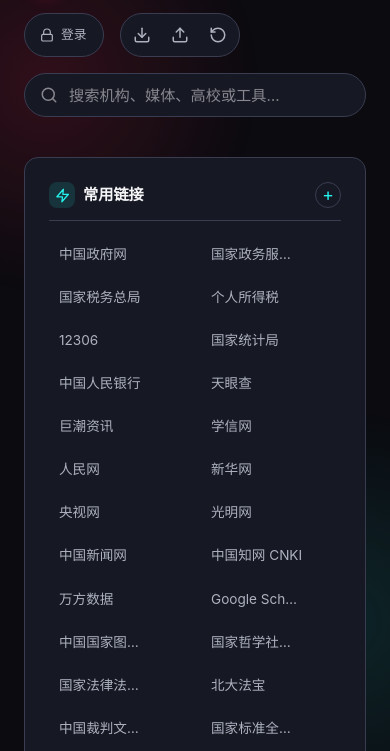
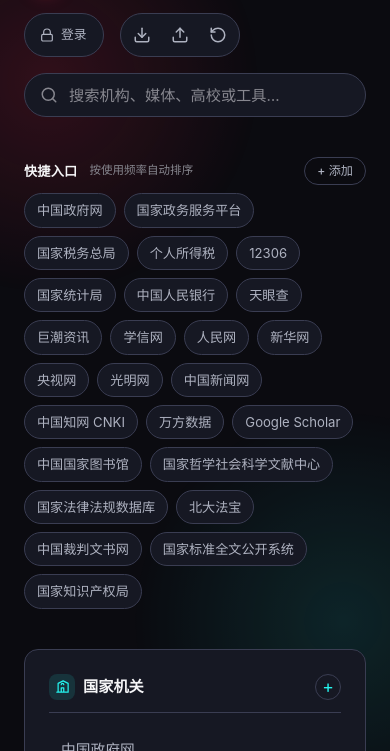
Before and after one commit to wangbingquan1991/authority-navigation, a browser extension: page pages/index.html in a window 390 px wide. Shown: the part 71-822 px from the top of the page. Drawn offline with nearby package versions, Linux system fonts and the light colour scheme; no server answers.

Commit message:
refactor(quick-links): render 快捷入口 as a compact pill strip, not a category card
「常用链接」是按点击频率排序的跨分类快捷栏，此前却渲染成普通分类卡片
（卡片外壳 + 分类图标 + 分类级标题 + 标题栏「+」），因此在视觉与语义上都被
读成「第 9 个分类」。改为紧凑胶囊横条并移出分类网格。

角色区分：
- 分类网格只负责分类；快捷入口改为渲染到 main#grid 之外，不再占据
  grid-column: 1/-1 的整行卡片槽位
- 去掉卡片外壳（无背景面 / 无边框 / 无内边距 / 无圆角）、分类图标与
  分类级标题，改用轻量标签 + 频率说明 + 右对齐「+ 添加」与胶囊流
- 胶囊沿用既有 --tk-* 语义变量，五个主题自动跟随；长机构名在 15em
  处截断，窄屏放开为 100%，横条 flex-wrap 换行不溢出

代码整理：
- QuickLinksCard → QuickAccess（原名与「卡片/分类」语义错位）
- 显示名「快捷入口」与持久化键「常用链接」显式分离：键名是历史数据
  的存储标识，改动会导致既有用户数据失联，因此只换显示文案
- 分类网格与快捷入口共用一份链接增删/移动处理逻辑（linkHandlers）
- 「快捷入口」显示名也加入系统保留名，避免被用作分类名

顺带修复一个移动链接的缺陷：
onMoveLink 从源分类移除时只清理了「移除列表」或「自建记录」之一。
默认链接被移入快捷入口时会在 customLinks 下留一条自建记录，若只写
removedCommonLinks，该链接会以自建项身份重新出现（移出等于无效）。
现在两种来源机制都清理，与 onDeleteLink 的既有做法保持一致。

验证：57 项测试通过；实机验证搜索联动、移入/移出/移除/添加、主题联动，
分类卡片高度保持 315px。

```diff
--- a/pages/index.html
+++ b/pages/index.html
@@ -548,87 +548,143 @@
   box-shadow: 0 0 0 2px var(--tk-glow-primary), 0 12px 32px var(--tk-shadow);
 }
 
-.card.link-drag-over,
-.quick-links-card.link-drag-over {
+.card.link-drag-over {
   border-color: var(--tk-secondary);
   box-shadow: 0 0 0 2px var(--tk-glow-secondary), 0 12px 32px var(--tk-shadow);
 }
 
 /* 链接项可拖动 */
-.links li,
-.quick-links li {
+.links li {
   cursor: grab;
 }
 
-.links li.dragging,
-.quick-links li.dragging {
+.links li.dragging {
   opacity: 0.5;
   cursor: grabbing;
 }
 
-/* 常用链接卡片：占据整行，链接横排 5 列展示 */
-.quick-links-card {
-  grid-column: 1 / -1;
-  cursor: default;
+/* ============================================================
+   快捷入口：按使用频率排序的跨分类快捷栏
+   ============================================================
+   刻意不使用卡片外壳（无背景面 / 无边框 / 无内边距 / 无圆角），
+   也不使用分类图标与分类级标题。它不是一个分类，因此不能在视觉上
+   与下方的分类卡片同构，否则会被读成「又一个分类」。 */
+.quick-access {
+  margin-bottom: var(--tk-space-xl);
 }
 
-.quick-links-card:hover {
-  transform: none;
-  border-color: var(--tk-border);
-  box-shadow: none;
+.quick-access-head {
+  display: flex;
+  align-items: center;
+  gap: var(--tk-space-sm);
+  margin-bottom: var(--tk-space-xs);
 }
 
-.quick-links {
-  display: grid;
-  grid-template-columns: repeat(5, 1fr);
-  gap: var(--tk-space-xs) var(--tk-space-sm);
-  list-style: none;
+.quick-access-label {
+  font-size: 0.82rem;
+  font-weight: 600;
+  color: var(--tk-text);
+  letter-spacing: 0.02em;
 }
 
-.quick-links li {
-  min-width: 0;
-  display: flex;
-  align-items: center;
-  gap: 2px;
-  border-radius: var(--tk-radius-sm);
-  transition: background var(--tk-transition);
+.quick-access-hint {
+  font-size: 0.72rem;
+  color: var(--tk-text-tertiary);
 }
 
-.quick-links li:hover {
-  background: var(--tk-surface-hover);
+.quick-access-add {
+  margin-left: auto;
+  padding: 4px 12px;
+  border: 1px solid var(--tk-border);
+  border-radius: var(--tk-radius-pill);
+  background: transparent;
+  color: var(--tk-text-secondary);
+  font-family: inherit;
+  font-size: 0.76rem;
+  font-weight: 500;
+  line-height: 1.5;
+  white-space: nowrap;
+  cursor: pointer;
+  transition: background var(--tk-transition), color var(--tk-transition), border-color var(--tk-transition);
 }
 
-.quick-links a {
-  flex: 1 1 auto;
-  min-width: 0;
-  display: block;
-  padding: 7px 10px;
-  border-radius: var(--tk-radius-sm);
+.quick-access-add:hover {
+  background: var(--tk-secondary-subtle);
+  color: var(--tk-secondary);
+  border-color: var(--tk-secondary);
+}
+
+.quick-access-list {
+  list-style: none;
+  display: flex;
+  flex-wrap: wrap;
+  gap: var(--tk-space-xs);
+}
+
+.quick-access-item {
+  display: inline-flex;
+  align-items: center;
+  cursor: grab;
+}
+
+.quick-access-item.dragging {
+  opacity: 0.5;
+  cursor: grabbing;
+}
+
+.quick-chip {
+  display: inline-block;
+  max-width: 15em;
+  overflow: hidden;
+  padding: 6px 12px;
+  border: 1px solid var(--tk-border);
+  border-radius: var(--tk-radius-pill);
+  background: var(--tk-surface);
   color: var(--tk-text-secondary);
-  font-size: 0.85rem;
+  font-size: 0.82rem;
   text-decoration: none;
   white-space: nowrap;
-  overflow: hidden;
   text-overflow: ellipsis;
-  transition: color var(--tk-transition);
+  transition: background var(--tk-transition), color var(--tk-transition), border-color var(--tk-transition);
 }
 
-.quick-links a:hover {
+.quick-chip:hover {
+  background: var(--tk-surface-hover);
+  color: var(--tk-text);
+  border-color: var(--tk-secondary);
+}
+
+/* 移出按钮默认收起，悬停或键盘聚焦时展开，保持横条整洁 */
+.quick-chip-remove {
+  width: 0;
+  padding: 0;
+  border: none;
+  background: transparent;
+  color: var(--tk-text-tertiary);
+  font-size: 0.9rem;
+  line-height: 1;
+  cursor: pointer;
+  opacity: 0;
+  overflow: hidden;
+  transition: opacity var(--tk-transition), color var(--tk-transition);
+}
+
+.quick-access-item:hover .quick-chip-remove,
+.quick-access-item:focus-within .quick-chip-remove {
+  opacity: 1;
+  width: 18px;
+}
+
+.quick-chip-remove:hover {
   color: var(--tk-primary);
 }
 
-/* 删除按钮默认隐藏，悬停或键盘聚焦时出现，保持列表整洁 */
-.quick-links .delete-btn {
-  width: 22px;
-  height: 22px;
-  font-size: 1rem;
-  margin-right: 4px;
-  opacity: 0;
-}
-
-.quick-links li:hover .delete-btn,
-.quick-links .delete-btn:focus-visible {
-  opacity: 1;
+/* 把分类里的链接拖到横条上时，给出可投放提示 */
+.quick-access.link-drag-over .quick-access-list {
+  border-radius: var(--tk-radius-md);
+  background: var(--tk-secondary-subtle);
+  outline: 1px dashed var(--tk-secondary);
+  outline-offset: 4px;
 }
 
 .card-header {
@@ -1284,8 +1340,9 @@
   .grid {
     grid-template-columns: repeat(auto-fill, minmax(160px, 1fr));
   }
-  .quick-links {
-    grid-template-columns: repeat(auto-fill, minmax(140px, 1fr));
+  /* 快捷入口胶囊在窄屏放开宽度上限，避免长机构名被过早截断 */
+  .quick-chip {
+    max-width: 100%;
   }
   /* 窄屏改为按内容自适应，避免固定高度浪费竖向空间 */
   .links {
@@ -1415,6 +1472,10 @@
       </div>
     </header>
 
+    <!-- 快捷入口：按使用频率排序的跨分类快捷栏，渲染为胶囊横条。
+         刻意放在分类网格之外——它不是一个分类，不应占据网格的卡片槽位。 -->
+    <div id="quickAccess"></div>
+
     <main class="grid" id="grid"></main>
 
     <div class="empty-state" id="emptyState">
@@ -1426,6 +1487,6 @@
     本页面仅作导航索引，所有链接指向各机构官方网站，请以官方信息为准。
   </footer>
 
-  <script type="module" src="/js/app.js?v=5"></script>
+  <script type="module" src="/js/app.js?v=6"></script>
 </body>
 </html>
--- a/pages/js/app.js
+++ b/pages/js/app.js
@@ -24,12 +24,22 @@
 import { ThemeSwitcher } from "./components/ThemeSwitcher.js?v=3";
 import { AuthControl } from "./components/AuthControl.js?v=1";
 import { SearchBar } from "./components/SearchBar.js?v=2";
-import { CategoryGrid } from "./components/CategoryGrid.js?v=4";
+import { CategoryGrid } from "./components/CategoryGrid.js?v=5";
+import { QuickAccess } from "./components/QuickAccess.js?v=1";
 import { Modal } from "./components/Modal.js?v=2";
 import { ImportExport } from "./components/ImportExport.js?v=4";
 
-// “常用链接”卡片在数据层复用一个保留类别名，用于保存用户自建/删除的常用链接
+// 快捷入口在数据层沿用保留类别名「常用链接」，用于保存用户自建/移出的快捷链接。
+// 注意不要改动这个字符串：历史用户数据都是以它为键存储的。
 const QUICK_LINKS_CATEGORY = "常用链接";
+
+// 界面显示名与上面的数据键刻意分开：这是一个按使用频率排序的快捷栏，不是分类
+const QUICK_LINKS_LABEL = "快捷入口";
+
+/** 把数据键翻译成界面文案（快捷入口的键名与显示名不同） */
+function categoryLabel(category) {
+  return category === QUICK_LINKS_CATEGORY ? QUICK_LINKS_LABEL : category;
+}
 
 // 导入时未指定分类的网站，归入这个分类
 const UNCATEGORIZED_CATEGORY = "未分类";
@@ -191,10 +201,12 @@
   const emptyQuery = document.getElementById("emptyQuery");
 
   const gridContainer = document.querySelector("main#grid");
-  const grid = new CategoryGrid(gridContainer, {
-    quickLinks: [],
+  const quickAccessContainer = document.getElementById("quickAccess");
+
+  // 分类网格与快捷入口共用同一套链接增删 / 跨分类移动逻辑
+  const linkHandlers = {
     onAddLink: (category) => {
-      modal.open(`添加链接到“${category}”`, [
+      modal.open(`添加链接到“${categoryLabel(category)}”`, [
         { name: "name", label: "名称", placeholder: "名称", required: true },
         { name: "url", label: "网址", placeholder: "https://", required: true }
       ], async (vals) => {
@@ -240,16 +252,17 @@
       }
 
       // 2. 从源分类移除
+      // 两种来源机制都要清干净：默认链接可能因之前「移入」过而在 customLinks
+      // 下留有一条自建记录，只写移除列表会让它作为自建项重新出现。
+      // 这里的清理方式与 onDeleteLink 保持一致。
       if (sourceCategory === QUICK_LINKS_CATEGORY) {
-        if (link.isCustom) {
-          await removeCustomLink(QUICK_LINKS_CATEGORY, link.url);
-        } else {
+        await removeCustomLink(QUICK_LINKS_CATEGORY, link.url);
+        if (!link.isCustom) {
           await addRemovedCommonLink(link.url);
         }
       } else if (isDefaultCategory(sourceCategory)) {
-        if (link.isCustom) {
-          await removeCustomLink(sourceCategory, link.url);
-        } else {
+        await removeCustomLink(sourceCategory, link.url);
+        if (!link.isCustom) {
           await addDefaultRemoved(link.url);
         }
       } else {
@@ -262,7 +275,17 @@
       }
 
       await refresh();
-    },
+    }
+  };
+
+  const quickAccess = new QuickAccess(quickAccessContainer, {
+    label: QUICK_LINKS_LABEL,
+    dataCategory: QUICK_LINKS_CATEGORY,
+    ...linkHandlers
+  });
+
+  const grid = new CategoryGrid(gridContainer, {
+    ...linkHandlers,
     onDeleteCategory: async (name) => {
       if (confirm(`确定删除自定义类别“${name}”及其所有链接吗？`)) {
         await deleteCategory(name);
@@ -281,7 +304,8 @@
       ], async (vals) => {
         const cat = vals.categoryName.trim();
         if (!isValidName(cat)) return false;
-        if (cat === QUICK_LINKS_CATEGORY || isDefaultCategory(cat) || (await isCustomCategory(cat))) {
+        // 快捷入口的数据键与显示名都属于系统保留，不允许被用作分类名
+        if (cat === QUICK_LINKS_CATEGORY || cat === QUICK_LINKS_LABEL || isDefaultCategory(cat) || (await isCustomCategory(cat))) {
           alert("该类别名称已存在，请使用其他名称。");
           return false;
         }
@@ -308,7 +332,11 @@
     }
   });
 
-  searchBar.onInput = (value) => grid.filter(value);
+  // 快捷入口不在分类网格内，需要单独跟随搜索收起
+  searchBar.onInput = (value) => {
+    grid.filter(value);
+    quickAccess.setHidden(String(value).trim().length > 0);
+  };
   searchBar.render();
 
   const importExport = new ImportExport(document.querySelector(".import-export-wrap"), {
@@ -384,9 +412,11 @@
   async function refresh() {
     const categories = await mergeCategories();
     const rawQuickLinks = await getQuickLinks();
-    grid.quickLinks = sortLinksByFrequency(rawQuickLinks, 125);
+    quickAccess.links = sortLinksByFrequency(rawQuickLinks, 125);
+    quickAccess.render();
     grid.render(categories);
     grid.filter(searchBar.value);
+    quickAccess.setHidden(String(searchBar.value).trim().length > 0);
     if (window.lucide?.createIcons) window.lucide.createIcons();
   }
 
--- a/pages/js/components/CategoryGrid.js
+++ b/pages/js/components/CategoryGrid.js
@@ -1,14 +1,14 @@
 import { CategoryCard } from "./CategoryCard.js";
 import { AddCategoryCard } from "./AddCategoryCard.js";
-import { QuickLinksCard } from "./QuickLinksCard.js";
 import { setupDragAndDrop } from "../utils/dragDrop.js";
 import { normalize } from "../utils/validators.js";
 
+// 分类网格只负责「分类」。快捷入口是按使用频率排序的跨分类快捷栏，
+// 不属于这个网格，因此由 app.js 渲染到独立的容器中。
 export class CategoryGrid {
   constructor(container, options = {}) {
     this.container = container;
     this.categories = [];
-    this.quickLinks = options.quickLinks || [];
     this.onAddLink = options.onAddLink || (() => {});
     this.onDeleteLink = options.onDeleteLink || (() => {});
     this.onDeleteCategory = options.onDeleteCategory || (() => {});
@@ -18,7 +18,6 @@
     this.onFilterChange = options.onFilterChange || (() => {});
     this.cards = [];
     this.addCard = null;
-    this.quickLinksCard = null;
     this.dragSrc = null;
   }
 
@@ -26,16 +25,6 @@
     this.categories = categories;
     this.container.innerHTML = "";
     this.cards = [];
-
-    if (Array.isArray(this.quickLinks) && this.quickLinks.length > 0) {
-      this.quickLinksCard = new QuickLinksCard(this.container, {
-        links: this.quickLinks,
-        onAddLink: this.onAddLink,
-        onDeleteLink: this.onDeleteLink,
-        onMoveLink: this.onMoveLink
-      });
-      this.quickLinksCard.render();
-    }
 
     for (const category of this.categories) {
       const card = new CategoryCard(this.container, {
@@ -71,7 +60,7 @@
       },
       onDrop: async () => {
         if (!this.dragSrc || this.dragSrc === element) return;
-        const cards = [...this.container.querySelectorAll(".card:not(.add-category-card):not(.quick-links-card)")];
+        const cards = [...this.container.querySelectorAll(".card:not(.add-category-card)")];
         const srcIndex = cards.indexOf(this.dragSrc);
         const targetIndex = cards.indexOf(element);
         if (srcIndex === -1 || targetIndex === -1) return;
@@ -90,7 +79,6 @@
     let visibleLinks = 0;
 
     if (this.addCard) this.addCard.setHidden(normalized.length > 0);
-    if (this.quickLinksCard) this.quickLinksCard.setHidden(normalized.length > 0);
 
     this.cards.forEach(({ card, element }) => {
       const category = card.category || "";
--- /dev/null
+++ b/pages/js/components/QuickAccess.js
@@ -0,0 +1,134 @@
+import { escapeHtml } from "../utils/validators.js";
+import { recordClick } from "../utils/clickTracker.js";
+
+// 与分类卡片共用同一套拖拽协议，便于在「快捷入口」与各分类之间互相拖动
+const LINK_DRAG_TYPE = "application/x-link-move";
+
+/**
+ * 快捷入口横条。
+ *
+ * 这是一个按点击频率排序的跨分类快捷栏，不是分类：内容全部来自其他分类，
+ * 排序依据是使用行为而非主题。因此这里刻意不使用卡片外壳（无背景面 / 无边框 /
+ * 无内边距 / 无圆角），也不使用分类图标与分类级标题——一旦与下方分类卡片同构，
+ * 就会被读作「又一个分类」。
+ *
+ * 注意：显示名与持久化键名是分开的。界面显示「快捷入口」，但读写数据仍沿用
+ * 历史键名「常用链接」（见 app.js 的 QUICK_LINKS_CATEGORY），否则既有用户
+ * 已保存的快捷链接与移除记录会全部失联。
+ */
+export class QuickAccess {
+  constructor(container, options = {}) {
+    this.container = container;
+    this.label = options.label || "快捷入口";
+    this.dataCategory = options.dataCategory || "常用链接";
+    this.links = options.links || [];
+    this.onAddLink = options.onAddLink || (() => {});
+    this.onDeleteLink = options.onDeleteLink || (() => {});
+    this.onMoveLink = options.onMoveLink || (() => {});
+    this.element = null;
+  }
+
+  render() {
+    // refresh() 会反复调用，需要先移除上一轮节点，避免横条重复堆叠
+    if (this.element && this.element.parentNode) {
+      this.element.parentNode.removeChild(this.element);
+    }
+
+    this.element = document.createElement("section");
+    this.element.className = "quick-access";
+    this.element.setAttribute("aria-labelledby", "quickAccessTitle");
+
+    this.element.innerHTML = `
+      <div class="quick-access-head">
+        <span class="quick-access-label" id="quickAccessTitle">${escapeHtml(this.label)}</span>
+        <span class="quick-access-hint">按使用频率自动排序</span>
+        <button type="button" class="quick-access-add" aria-label="添加${escapeHtml(this.label)}">+ 添加</button>
+      </div>
+      <ul class="quick-access-list"></ul>
+    `;
+
+    this.element
+      .querySelector(".quick-access-add")
+      .addEventListener("click", () => this.onAddLink(this.dataCategory));
+
+    this.setupDropZone();
+
+    // 即使一条链接都没有也保留横条：否则用户清空后无法再通过「+ 添加」加回来
+    const ul = this.element.querySelector(".quick-access-list");
+    this.links.forEach((link) => ul.appendChild(this.renderItem(link)));
+
+    this.container.appendChild(this.element);
+    return this.element;
+  }
+
+  renderItem(link) {
+    const li = document.createElement("li");
+    li.className = "quick-access-item";
+    li.draggable = true;
+    li.dataset.name = link.name;
+    li.dataset.url = link.url;
+    li.dataset.category = this.dataCategory;
+    li.innerHTML = `
+      <a class="quick-chip" href="${escapeHtml(link.url)}" target="_blank" rel="noopener" title="${escapeHtml(link.name)}">${escapeHtml(link.name)}</a>
+      <button type="button" class="quick-chip-remove" aria-label="移出${escapeHtml(this.label)}：${escapeHtml(link.name)}" title="移出${escapeHtml(this.label)}">&times;</button>
+    `;
+
+    li.addEventListener("dragstart", (e) => {
+      e.stopPropagation();
+      li.classList.add("dragging");
+      e.dataTransfer.effectAllowed = "move";
+      e.dataTransfer.setData(LINK_DRAG_TYPE, JSON.stringify({
+        sourceCategory: this.dataCategory,
+        sourceIsDefault: false,
+        isCustom: link.custom === true,
+        name: link.name,
+        url: link.url
+      }));
+    });
+
+    li.addEventListener("dragend", () => {
+      li.classList.remove("dragging");
+    });
+
+    li.querySelector(".quick-chip").addEventListener("click", () => recordClick(link.url));
+    li.querySelector(".quick-chip-remove").addEventListener("click", (e) => {
+      e.stopPropagation();
+      // 来自默认配置的链接记入移除列表；用户自建的直接移除
+      this.onDeleteLink(this.dataCategory, link.url, link.custom !== true);
+    });
+
+    return li;
+  }
+
+  setupDropZone() {
+    this.element.addEventListener("dragover", (e) => {
+      if (!e.dataTransfer.types.includes(LINK_DRAG_TYPE)) return;
+      e.preventDefault();
+      this.element.classList.add("link-drag-over");
+    });
+
+    this.element.addEventListener("dragleave", (e) => {
+      if (this.element.contains(e.relatedTarget)) return;
+      this.element.classList.remove("link-drag-over");
+    });
+
+    this.element.addEventListener("drop", async (e) => {
+      if (!e.dataTransfer.types.includes(LINK_DRAG_TYPE)) return;
+      e.preventDefault();
+      this.element.classList.remove("link-drag-over");
+      const data = e.dataTransfer.getData(LINK_DRAG_TYPE);
+      if (!data) return;
+      try {
+        const link = JSON.parse(data);
+        if (link.sourceCategory === this.dataCategory) return;
+        await this.onMoveLink(link.sourceCategory, this.dataCategory, link);
+      } catch (err) {
+        console.error("Invalid link drop data", err);
+      }
+    });
+  }
+
+  setHidden(hidden) {
+    if (this.element) this.element.hidden = hidden;
+  }
+}
--- a/pages/js/components/QuickLinksCard.js
+++ /dev/null
@@ -1,112 +0,0 @@
-import { escapeHtml } from "../utils/validators.js";
-import { recordClick } from "../utils/clickTracker.js";
-
-const QUICK_LINKS_ICON = "M13.5 2 3 14h9l-1 8 10.5-12h-9l1-8z";
-const LINK_DRAG_TYPE = "application/x-link-move";
-
-export class QuickLinksCard {
-  constructor(container, options = {}) {
-    this.container = container;
-    this.title = options.title || "常用链接";
-    this.links = options.links || [];
-    this.onAddLink = options.onAddLink || (() => {});
-    this.onDeleteLink = options.onDeleteLink || (() => {});
-    this.onMoveLink = options.onMoveLink || (() => {});
-    this.element = null;
-  }
-
-  render() {
-    this.element = document.createElement("article");
-    this.element.className = "card quick-links-card";
-    this.element.setAttribute("role", "listitem");
-
-    this.element.innerHTML = `
-      <div class="card-header">
-        <div class="category-icon"><svg viewBox="0 0 24 24" fill="none" stroke="currentColor" stroke-width="2" stroke-linecap="round" stroke-linejoin="round"><path d="${QUICK_LINKS_ICON}"/></svg></div>
-        <h2>${escapeHtml(this.title)}</h2>
-        <button class="add-link-btn" aria-label="添加常用链接" title="添加常用链接">+</button>
-      </div>
-      <ul class="quick-links"></ul>
-    `;
-
-    this.element
-      .querySelector(".add-link-btn")
-      .addEventListener("click", () => this.onAddLink(this.title));
-
-    this.setupDropZone();
-
-    const ul = this.element.querySelector(".quick-links");
-    this.links.forEach((link) => {
-      const li = document.createElement("li");
-      li.draggable = true;
-      li.dataset.name = link.name;
-      li.dataset.url = link.url;
-      li.dataset.category = this.title;
-      li.innerHTML = `
-        <a href="${escapeHtml(link.url)}" target="_blank" rel="noopener" title="${escapeHtml(link.name)}">${escapeHtml(link.name)}</a>
-        <button class="delete-btn" aria-label="删除 ${escapeHtml(link.name)}" title="删除">&times;</button>
-      `;
-
-      li.addEventListener("dragstart", (e) => {
-        e.stopPropagation();
-        li.classList.add("dragging");
-        e.dataTransfer.effectAllowed = "move";
-        e.dataTransfer.setData(LINK_DRAG_TYPE, JSON.stringify({
-          sourceCategory: this.title,
-          sourceIsDefault: false,
-          isCustom: link.custom === true,
-          name: link.name,
-          url: link.url
-        }));
-      });
-
-      li.addEventListener("dragend", () => {
-        li.classList.remove("dragging");
-      });
-
-      const a = li.querySelector("a");
-      a.addEventListener("click", () => recordClick(link.url));
-      li.querySelector(".delete-btn").addEventListener("click", (e) => {
-        e.stopPropagation();
-        // 来自默认配置的链接标记为 isDefault，删除时记入移除列表；用户自建的直接移除
-        this.onDeleteLink(this.title, link.url, link.custom !== true);
-      });
-      ul.appendChild(li);
-    });
-
-    this.container.appendChild(this.element);
-    return this.element;
-  }
-
-  setupDropZone() {
-    this.element.addEventListener("dragover", (e) => {
-      if (!e.dataTransfer.types.includes(LINK_DRAG_TYPE)) return;
-      e.preventDefault();
-      this.element.classList.add("link-drag-over");
-    });
-
-    this.element.addEventListener("dragleave", (e) => {
-      if (this.element.contains(e.relatedTarget)) return;
-      this.element.classList.remove("link-drag-over");
-    });
-
-    this.element.addEventListener("drop", async (e) => {
-      if (!e.dataTransfer.types.includes(LINK_DRAG_TYPE)) return;
-      e.preventDefault();
-      this.element.classList.remove("link-drag-over");
-      const data = e.dataTransfer.getData(LINK_DRAG_TYPE);
-      if (!data) return;
-      try {
-        const link = JSON.parse(data);
-        if (link.sourceCategory === this.title) return;
-        await this.onMoveLink(link.sourceCategory, this.title, link);
-      } catch (err) {
-        console.error("Invalid link drop data", err);
-      }
-    });
-  }
-
-  setHidden(hidden) {
-    if (this.element) this.element.hidden = hidden;
-  }
-}
```
